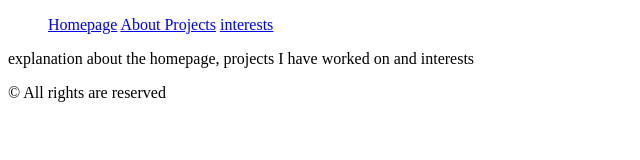
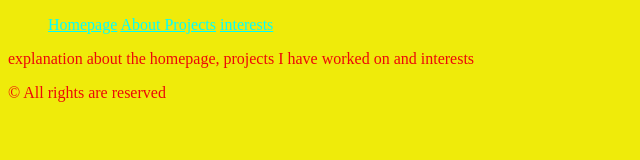
Before and after one commit to shlok25bai10020-bot/internship_mini_project, a plain HTML site: page index.html in a window 1280 px wide. Shown: the whole page, without its empty margins (0-640 px from the left). Drawn offline with Linux system fonts and the light colour scheme.

Commit message:
Have added CSS file and style tag
Have added the CSS file and style tags

```diff
--- a/index.html
+++ b/index.html
@@ -4,21 +4,22 @@
     <meta charset="UTF-8">
     <meta name="viewport" content="width=device-width, initial-scale=1.0">
     <title>Document</title>
+    <link rel="stylesheet" href="styles.css">
 </head>
 <body>
     <header>
         <nav>
             <ul>
-                <a href="home.html">Homepage</a>
-                <a href="project.html">About Projects</a>
-                <a href="interest.html">interests</a>
+                <a href="home.html" class="abc">Homepage</a>
+                <a href="project.html" class="abc">About Projects</a>
+                <a href="interest.html" class="abc">interests</a>
             </ul>
         </nav>
     </header>
-    <main>
+    <main id="xyz">
         <p>explanation about the homepage, projects I have worked on and interests </p>
     </main>
-    <footer>
+    <footer id="xyz">
         &copy; All rights are reserved
     </footer>
 </body>
--- /dev/null
+++ b/styles.css
@@ -0,0 +1,11 @@
+*{
+    background-color: rgb(239, 235, 10)  ;
+}
+.abc{
+    text-align: center;
+    color:aqua;
+
+}
+#xyz{
+    color: rgb(237, 8, 8);
+}
```
Also changed, not shown: interest.html (+15 -3 lines), project.html (+18 -1 lines).
